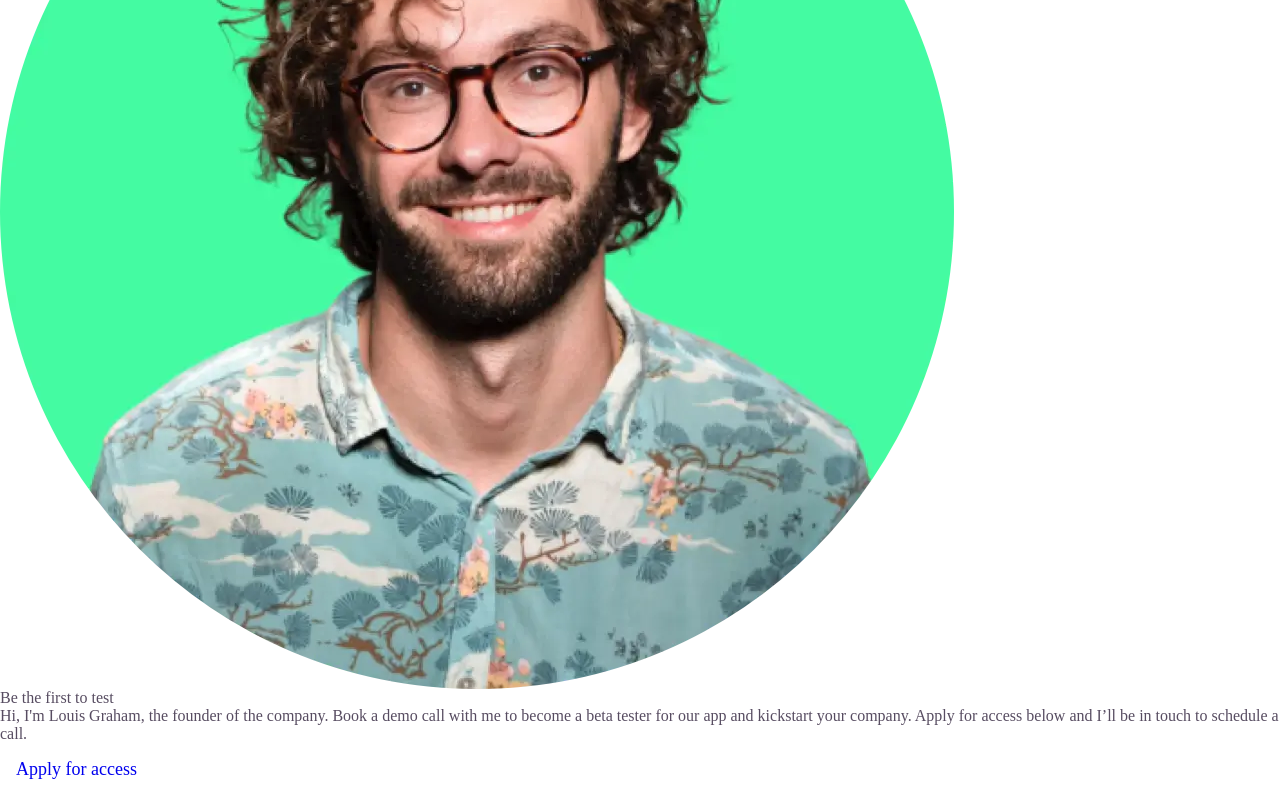
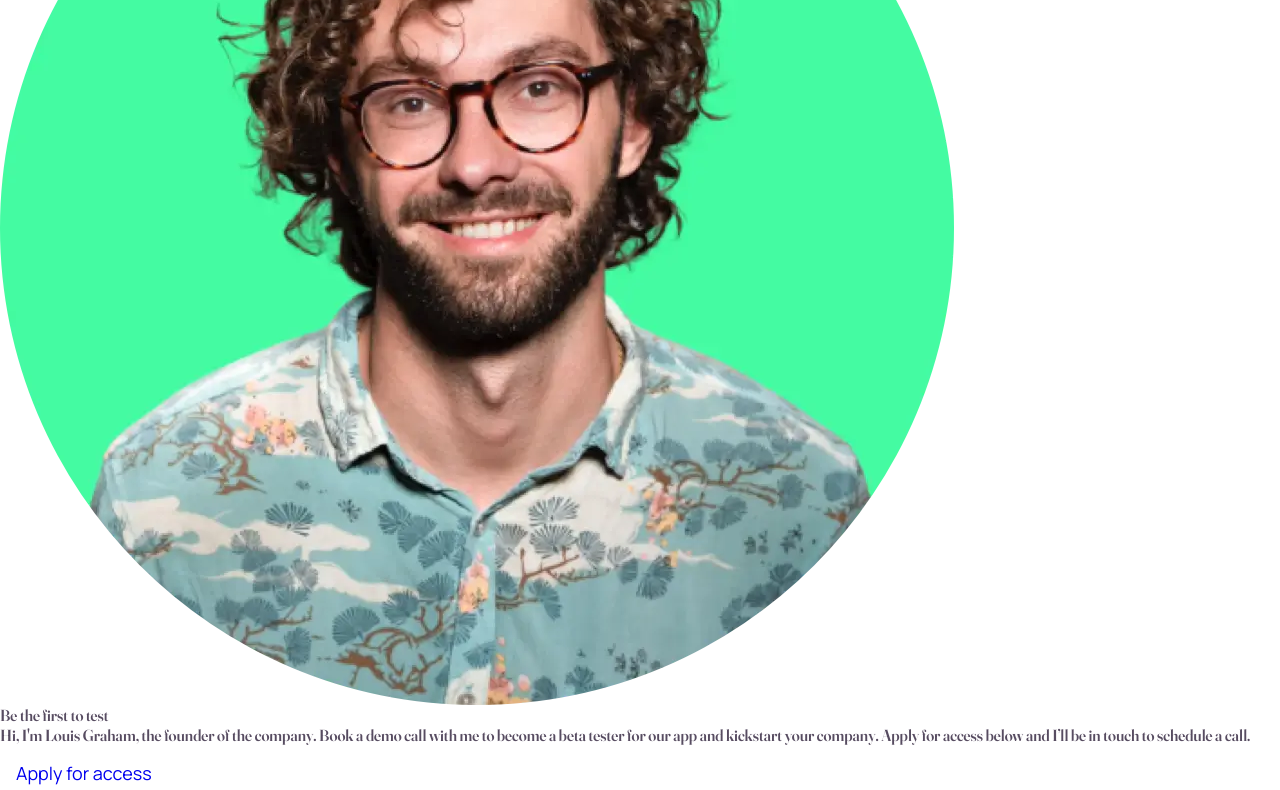
Before and after one commit to sandbrock/fem_workit-landing-page, a plain HTML site: page index.html in a window 1280 px wide. Shown: the part 1378-2168 px from the top of the page. Drawn offline with nearby package versions, Linux system fonts and the light colour scheme; files that its build step writes are made by us from their sources.

Commit message:
Fixed bug in font path.

```diff
--- a/styles/_base.scss
+++ b/styles/_base.scss
@@ -98,12 +98,12 @@ $fw-bold: 700;
 
 @font-face {
   font-family: $ff-accent;
-  src: url('fonts/fraunces/static/Fraunces_144pt-SemiBold.ttf') format('ttf');
+  src: url('../fonts/fraunces/static/Fraunces_144pt-SemiBold.ttf') format('truetype');
 }
 
 @font-face {
   font-family: $ff-base;
-  src: url('fonts/manrope/static/Manrope-Regular.ttf') format('ttf');
+  src: url('../fonts/manrope/static/Manrope-Regular.ttf') format('truetype');
 }
 
 $fs-11: 0.6875rem;
--- a/styles/_layout.scss
+++ b/styles/_layout.scss
@@ -16,7 +16,7 @@ ul {
 h1,
 h2,
 h3 {
-  font-family: $ff-accent;
+  font-family: $ff-accent, serif;
 }
 
 .header {
```
